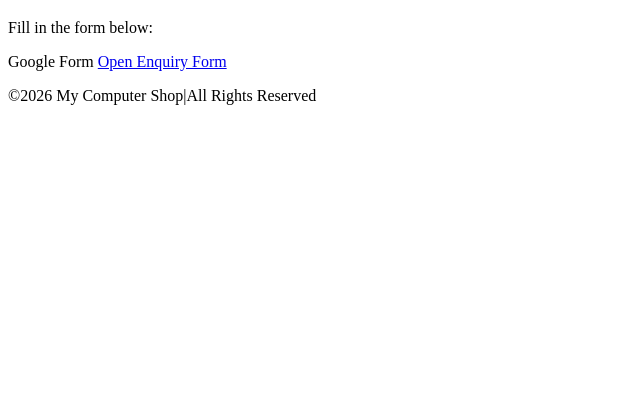
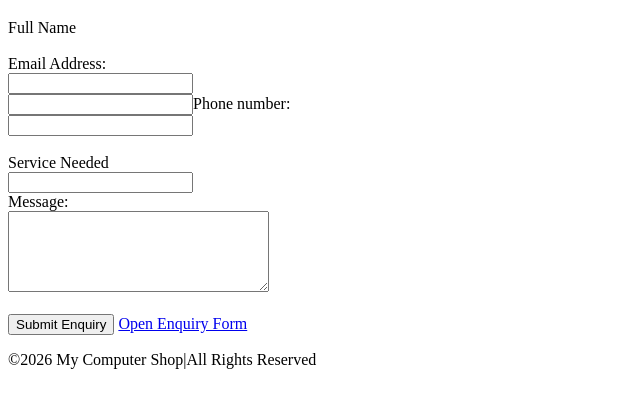
Before and after one commit to Nqweno-3/Part-1-draft, a plain HTML site: page enquiry.html in a window 1280 px wide. Shown: the part 87-494 px from the top of the page, without its empty margins (0-640 px from the left). Drawn offline with Linux system fonts and the light colour scheme.

Commit message:
Update enquiry.html

```diff
--- a/enquiry.html
+++ b/enquiry.html
@@ -14,8 +14,18 @@
     <a href="contact.html">Contact</a>
 </nav>
     <h1>Enquiry</h1>
-<p>Fill in the form below:</p>
-<!---->Google Form <Link-->
+<form action="#" method="post">
+    <label for="name">Full Name</label><br>
+    <label for="text" id="name" name="name" required><br>
+    <label for=" email">Email Address:</label><br>
+    <input type="email" id="email" name="email" required><br>
+    <input type="phone">Phone number:</label><br>
+    <input type="tel" id="phone" name="phone"required><br><br>
+    <label for="service">Service Needed</label><br>
+    <input type="text" id="services" name="service"><br>
+    <label for="message">Message:</label><br>
+    <textarea id="message" name="message" rows="5" cols="30" required></textarea><br><br>
+    <button type="submit">Submit Enquiry</button>
 <a href="https://forms.gle/your-link">Open Enquiry Form</a>
 <footer>
     <p>&copy;2026 My Computer Shop|All Rights Reserved</p>
```
